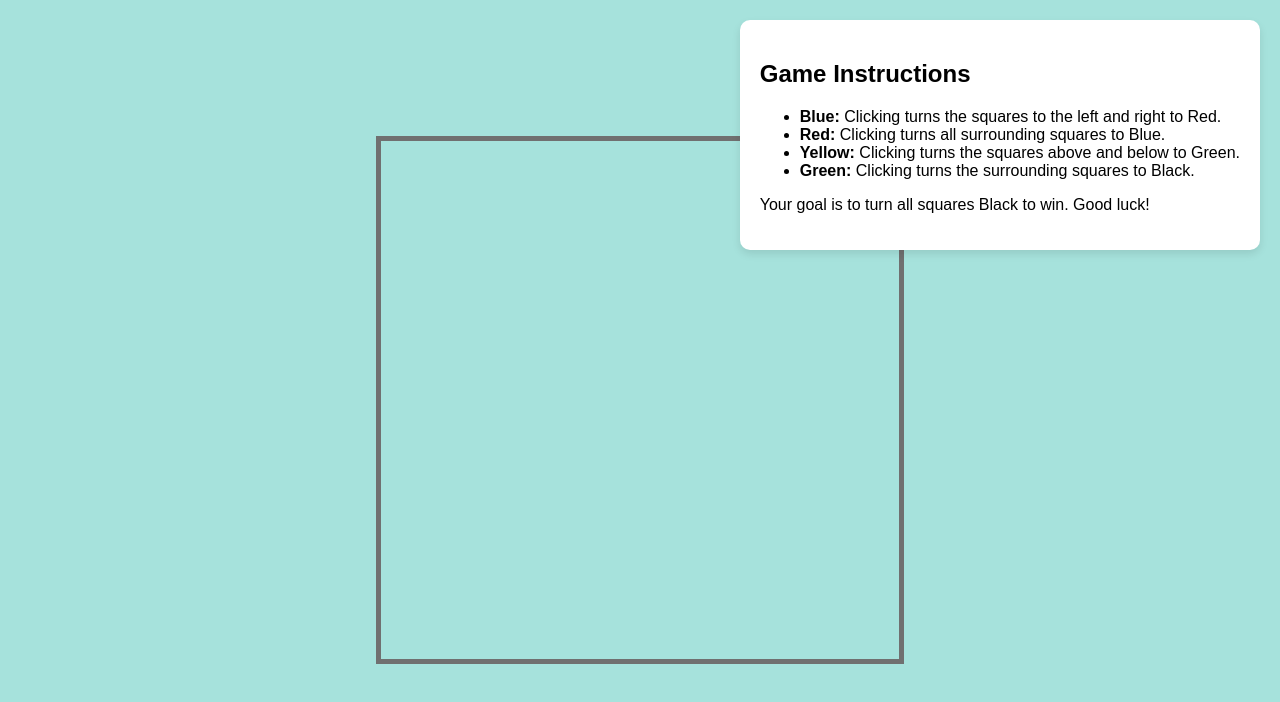
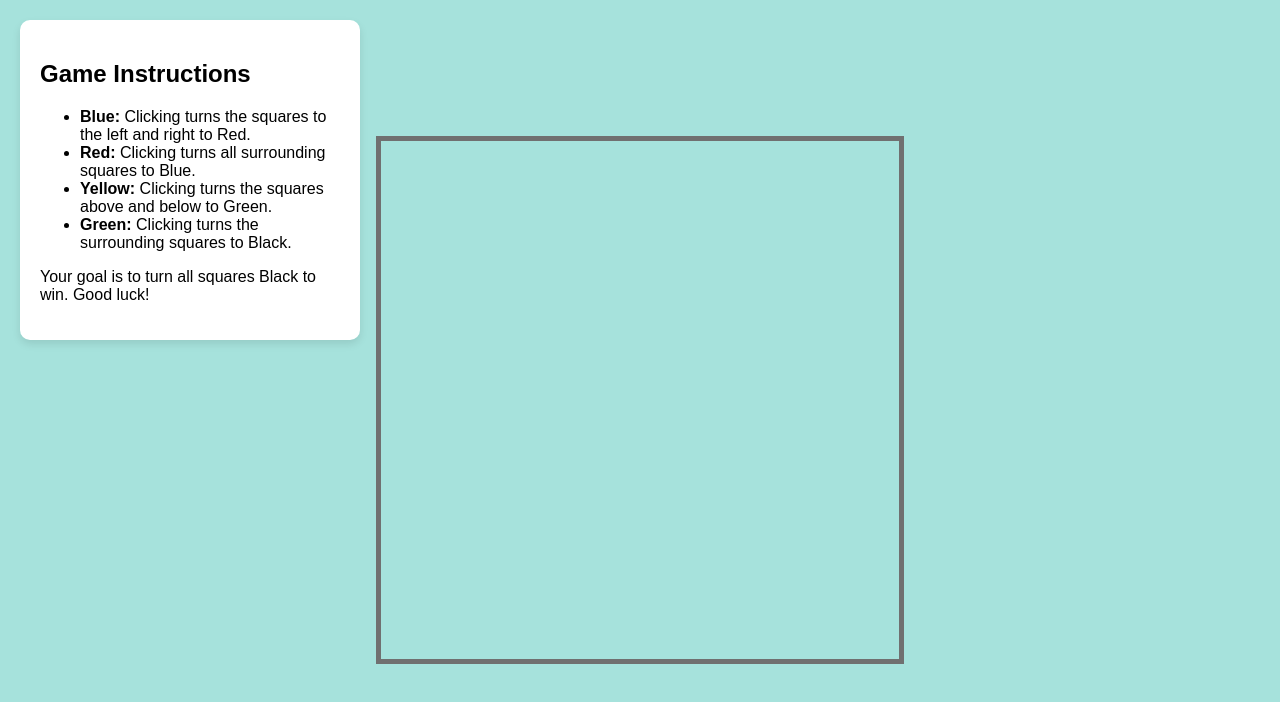
Before and after one commit to kcinnd/colorgrid, a plain HTML site: page index.html in a window 1280 px wide. Drawn offline with Linux system fonts and the light colour scheme.

Commit message:
Update style.css

```diff
--- a/style.css
+++ b/style.css
@@ -21,12 +21,14 @@ body {
 }
 
 .instructions-box {
-    position: absolute;
-    top: 20px;
-    right: 20px;
+    position: fixed; /* Changed to fixed to keep it in view */
+    top: 20px; /* Position it at the top */
+    left: 20px; /* Position it from the left */
+    max-width: 300px; /* Limit the width */
     background: white;
     padding: 20px;
     border-radius: 10px;
     box-shadow: 0 4px 8px rgba(0, 0, 0, 0.1);
     font-family: Arial, sans-serif;
+    z-index: 10; /* Ensure it's above other elements */
 }
```
